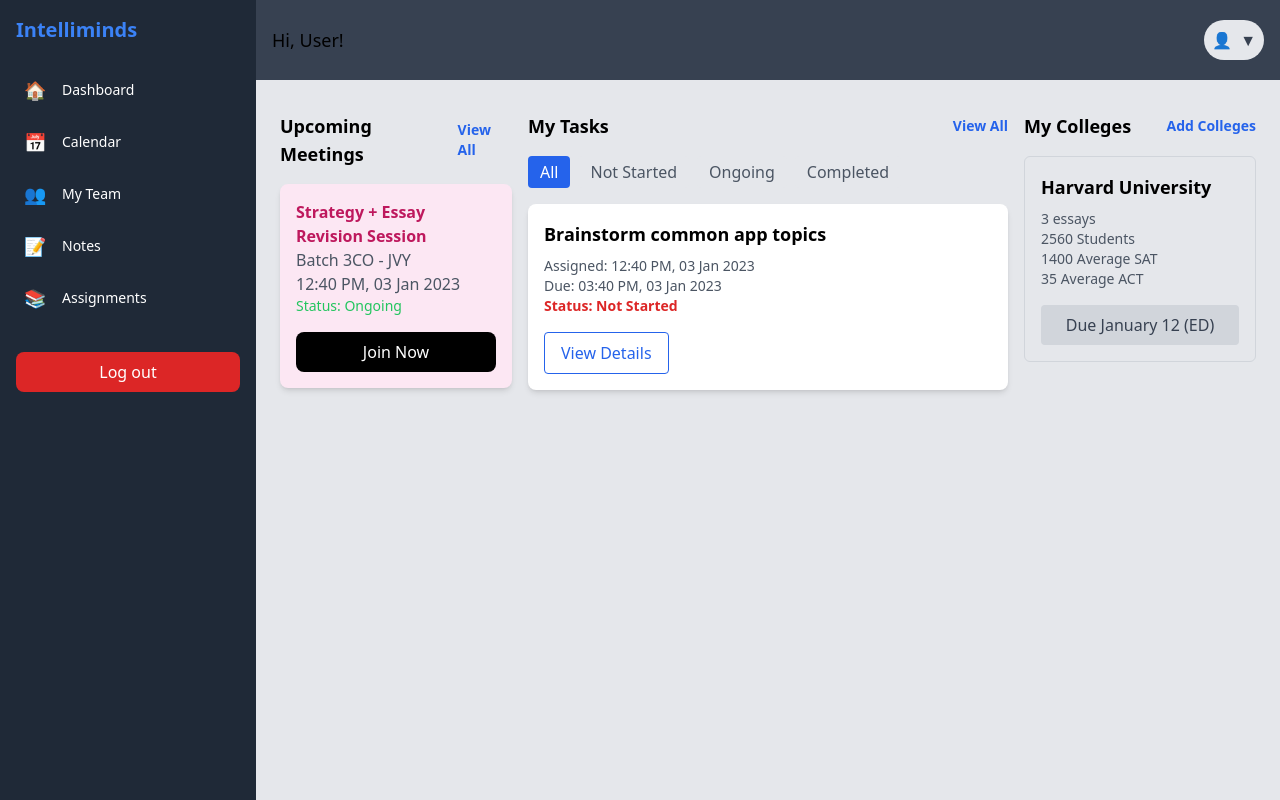
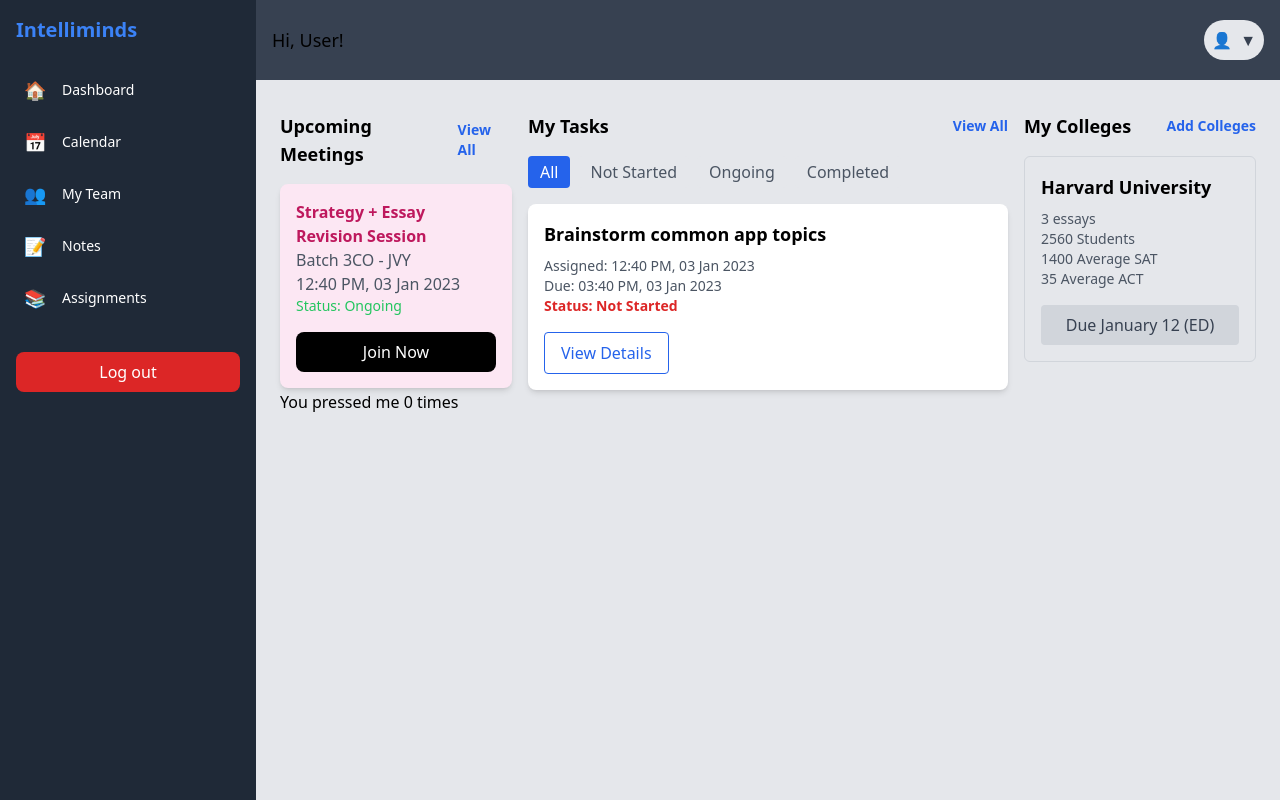
Before and after one commit to aaronbiscotti/intelliminds-crm, a Next.js app: page / in a window 1280 px wide. Built offline with nearby package versions, Linux system fonts and the light colour scheme.

Commit message:
holyt shit

```diff
--- a/app/assignments/page.js
+++ b/app/assignments/page.js
@@ -1,7 +1,7 @@
 "use client";
-import React, { useState } from 'react';
+import React, { useEffect, useState } from 'react';
 const Card = ({ title, course, subject, date, time, questions, percentage }) => (
-    <div className="bg-white shadow-md rounded-lg p-4 m-2" style={{ width: '300px', height: '300px' }}>
+    <div className="bg-white text-black shadow-md rounded-lg p-4 m-2" style={{ width: '300px', height: '300px' }}>
         <div className="flex flex-col justify-between h-full">
             <div>
                 <h2 className="text-lg font-semibold mb-2">{title}</h2>
@@ -24,6 +24,9 @@ const Card = ({ title, course, subject, date, time, questions, percentage }) =>
 
 export default function AssignmentsPage() {
     const [activeTab, setActiveTab] = useState('scheduled');
+    useEffect(() => {
+        console.log(activeTab); // This will log whenever activeTab changes
+    }, [activeTab]);
 
     const assignmentsData = {
         scheduled: [
@@ -34,25 +37,28 @@ export default function AssignmentsPage() {
         ],
         history: [
             // Temporary data for history assignments
-            { title: 'Machine Learning Basics', course: 'B.Tech AI Specialization', subject: 'Artificial Intelligence', date: '15-01-2023', time: '02:00 PM - 03:40 PM', questions: 35, percentage:
-            80, },
+            {
+                title: 'Machine Learning Basics', course: 'B.Tech AI Specialization', subject: 'Artificial Intelligence', date: '15-01-2023', time: '02:00 PM - 03:40 PM', questions: 35, percentage:
+                    80,
+            },
             { title: 'Advanced Database Systems', course: 'M.Tech Specialization in Data Storage', subject: 'Data Engineering', date: '22-01-2023', time: '01:00 PM - 02:40 PM', questions: 40, percentage: 85 },
             { title: 'Network Security Fundamentals', course: 'B.Tech Cyber Security', subject: 'Secure Communications', date: '28-01-2023', time: '03:30 PM - 05:00 PM', questions: 30, percentage: 65 },
         ],
     };
+
     return (
         <div className="container mx-auto px-4 py-4 bg-white">
             <div className="flex justify-between items-center mb-6">
                 <h1 className="text-2xl font-bold">Assignments</h1>
-                <button className="bg-blue-700 hover:bg-blue-900 text-white  py-1 px-4 rounded">
+                <button className="bg-blue-700 hover:bg-blue-900 text-white py-1 px-4 rounded">
                     + Add Assignment
                 </button>
             </div>
-                  <div className="flex justify-between items-center ">
+            <div className="flex justify-between items-center text-black">
                 <div className='flex justify-start'>
                     <div className="flex border-b mr-4">
                         <button
-                        onClick={() => setActiveTab('scheduled')}
+                            onClick={() => { console.log('Scheduled clicked'); setActiveTab('scheduled'); }}
                             className={`px-2 py-1 ${activeTab === 'scheduled' ? 'border-b-2 border-blue-500' : 'border-transparent'}`}
                         >
                             Scheduled Assignments
@@ -68,7 +74,7 @@ export default function AssignmentsPage() {
                     </div>
                 </div>
                 <input
-                      className="border rounded-lg px-3 py-1"
+                    className="border rounded-lg px-3 py-1 mb-4"
                     type="search"
                     placeholder="Search..."
                 // Implement the search logic here
@@ -76,9 +82,10 @@ export default function AssignmentsPage() {
             </div>
             <hr className="" />
             <div className="flex flex-wrap m-2">
-                    {assignmentsData[activeTab].map((assignment, index) => (
+                {activeTab === 'scheduled' && assignmentsData.scheduled.map((assignment, index) => (
                     <Card key={index} {...assignment} />
                 ))}
+                {activeTab === 'history' && <div>History content goes here</div>}
             </div>
         </div>
     );
--- a/app/globals.css
+++ b/app/globals.css
@@ -1,27 +1,3 @@
 @tailwind base;
 @tailwind components;
 @tailwind utilities;
-
-:root {
-  --foreground-rgb: 0, 0, 0;
-  --background-start-rgb: 214, 219, 220;
-  --background-end-rgb: 255, 255, 255;
-}
-
-@media (prefers-color-scheme: dark) {
-  :root {
-    --foreground-rgb: 255, 255, 255;
-    --background-start-rgb: 0, 0, 0;
-    --background-end-rgb: 0, 0, 0;
-  }
-}
-
-body {
-  color: rgb(var(--foreground-rgb));
-  background: linear-gradient(
-      to bottom,
-      transparent,
-      rgb(var(--background-end-rgb))
-    )
-    rgb(var(--background-start-rgb));
-}
--- a/app/layout.js
+++ b/app/layout.js
@@ -8,6 +8,8 @@ export const metadata = {
 
 export default function Layout({ children }) {
   return (
+    <html lang="en">
+      <body>
         <div className="flex h-screen bg-gray-700">
           <Sidebar />
           <div className="flex-1 flex flex-col overflow-hidden">
@@ -17,5 +19,7 @@ export default function Layout({ children }) {
             </main>
           </div>
         </div>
+      </body>
+    </html>
   );
 }
--- a/app/page.js
+++ b/app/page.js
@@ -4,8 +4,15 @@ import MeetingBlock from "./components/MeetingBlock";
 import TaskItem from "./components/TaskItem";
 import TaskFilter from "./components/Taskfilter";
 import CollegeBlock from "./components/CollegeBlock";
+
 export default function Page() {
   const [activeFilter, setActiveFilter] = useState('all');
+  const [count, setCount] = useState(0);
+
+  function handleClick() {
+    setCount(count + 1);
+  }
+
 
   const meetings = [
     {
@@ -81,6 +88,9 @@ export default function Page() {
           </div>
         </div>
       </div>
+      <button onClick={handleClick}>
+        You pressed me {count} times
+      </button>
     </div>
   );
 }
```
Lines whose indentation alone changed are shown as unchanged.
